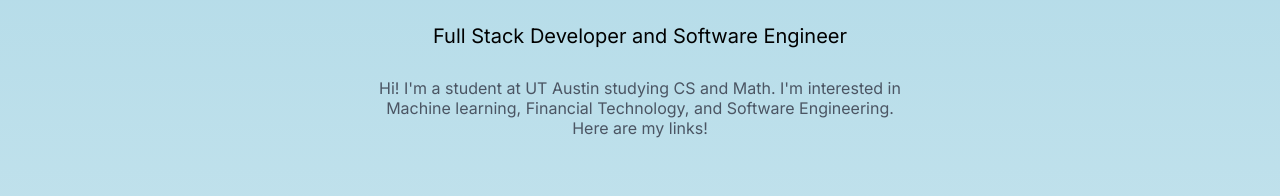
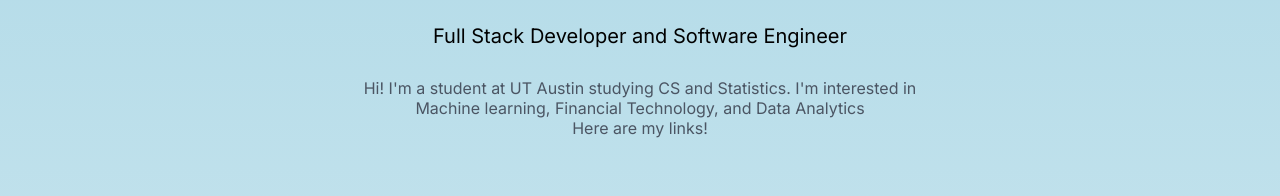
Before and after one commit to ankitdevalla/ankitdevalla.github.io, a Next.js app: page / in a window 1280 px wide. Shown: the part 242-438 px from the top of the page. Built offline with nearby package versions, Linux system fonts and the light colour scheme.

Commit message:
updated bio

```diff
--- a/app/page.js
+++ b/app/page.js
@@ -39,8 +39,8 @@
             <h2 className='text-5xl text-blue-400 font-medium'>Ankit Devalla</h2>
             <h3 className='text-xl py-5'>Full Stack Developer and Software Engineer</h3>
             <p className='text-md py-2 leading-5 text-gray-600'>
-              Hi! I'm a student at UT Austin studying CS and Math. I'm interested in <br />
-              Machine learning, Financial Technology, and Software Engineering.<br />
+              Hi! I'm a student at UT Austin studying CS and Statistics. I'm interested in <br />
+              Machine learning, Financial Technology, and Data Analytics<br />
               Here are my links!
             </p>
           </div>
```
